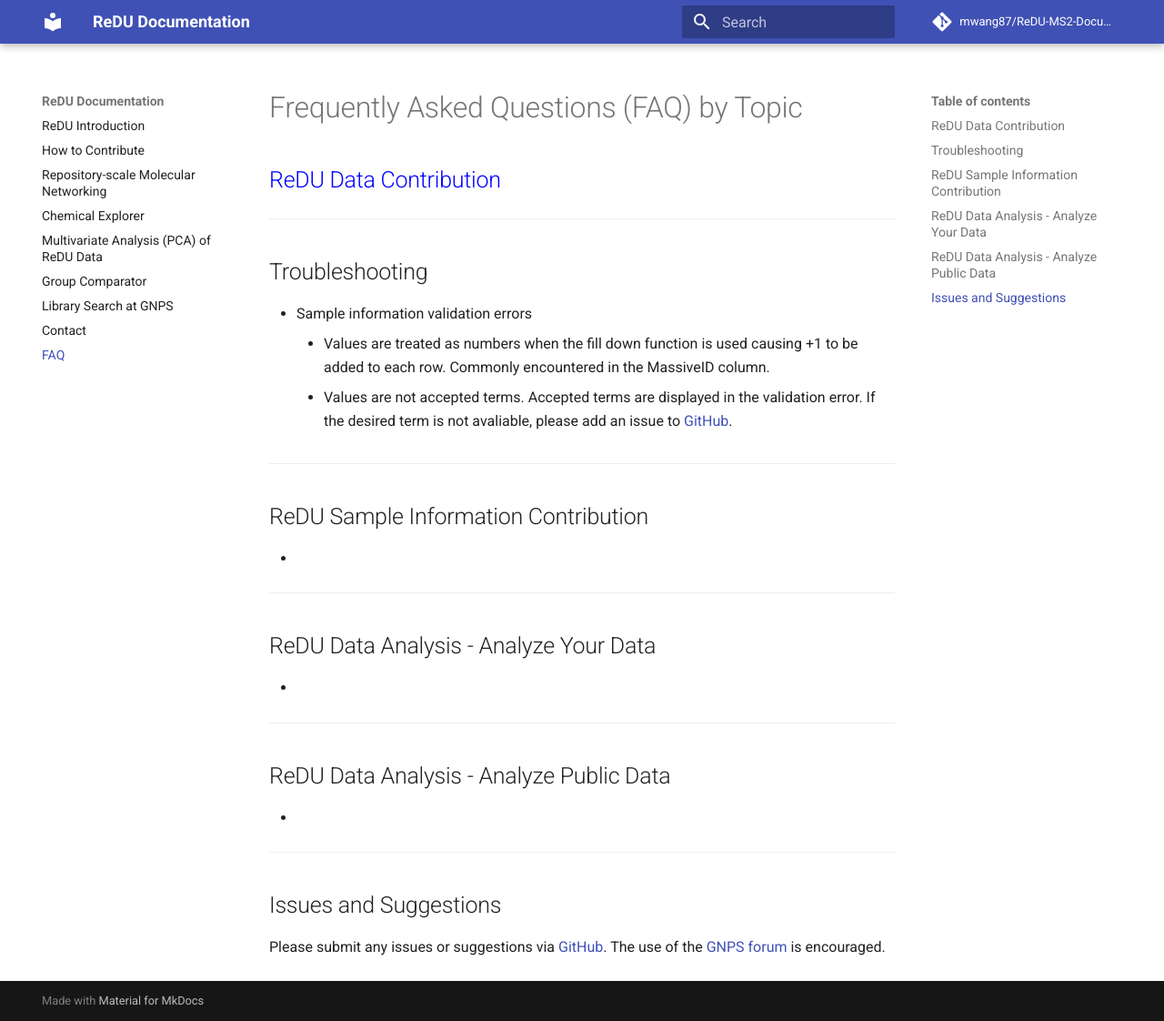
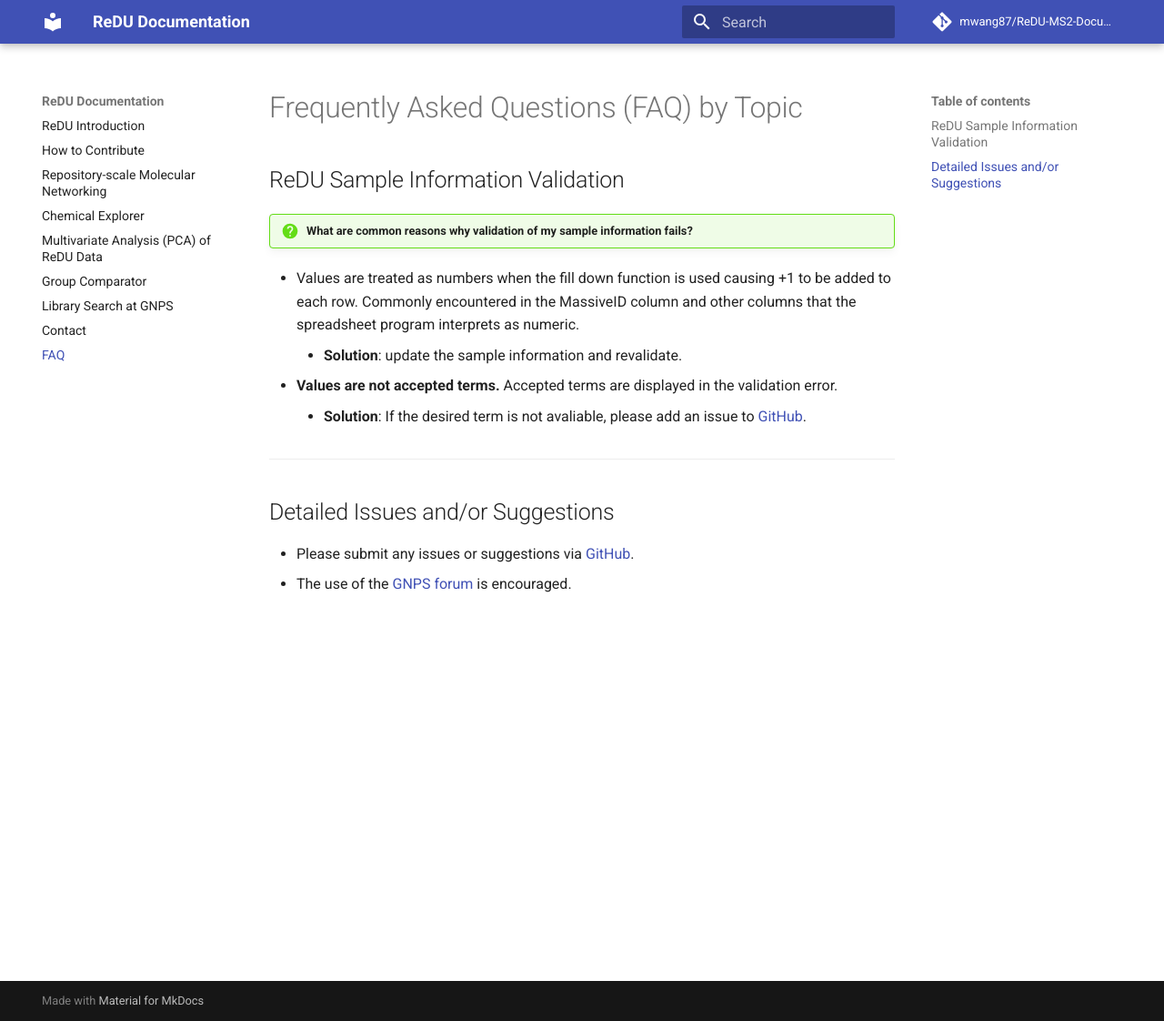
Before and after one commit to mwang87/ReDU-MS2-Documentation, an MkDocs documentation site: the page built from docs/FAQ.md, in a window 1280 px wide and 1122 px high. Shown: the whole window at 91% size. Built offline with MkDocs 1.6.1 and Material for MkDocs 9.7.7, drawn with Linux system fonts in a browser that asks for light colours; comment, search, counter and statistics services are not loaded.

Commit message:
Update FAQ.md

```diff
--- a/docs/FAQ.md
+++ b/docs/FAQ.md
@@ -1,32 +1,14 @@
 # Frequently Asked Questions (FAQ) by Topic
 
-<font color = "blue">
-## ReDU Data Contribution
-</font>
+## ReDU Sample Information Validation
+!!! question "What are common reasons why validation of my sample information fails?"
+   - Values are treated as numbers when the fill down function is used causing +1 to be added to each row. Commonly encountered in the MassiveID column and other columns that the spreadsheet program interprets as numeric.
+      - **Solution**: update the sample information and revalidate.
+   - **Values are not accepted terms.** Accepted terms are displayed in the validation error.
+      - **Solution**: If the desired term is not avaliable, please add an issue to [GitHub](https://github.com/mwang87/ReDU-MS2-GNPS).
 
-___
+---
 
-## Troubleshooting
-- Sample information validation errors
-    * Values are treated as numbers when the fill down function is used causing +1 to be added to each row. Commonly encountered in the MassiveID column.
-    * Values are not accepted terms. Accepted terms are displayed in the validation error. If the desired term is not avaliable, please add an issue to [GitHub](https://github.com/mwang87/ReDU-MS2-GNPS).
-<br>
-
-___
-
-## ReDU Sample Information Contribution
-* <br>
-
-___
-
-## ReDU Data Analysis - Analyze Your Data
-* <br>
-
-___
-
-## ReDU Data Analysis - Analyze Public Data
-* <br>
-___
-
-## Issues and Suggestions
-Please submit any issues or suggestions via [GitHub](https://github.com/mwang87/ReDU-MS2-GNPS). The use of the [GNPS forum](https://groups.google.com/forum/#!forum/molecular_networking_bug_reports) is encouraged.
+## Detailed Issues and/or Suggestions
+- Please submit any issues or suggestions via [GitHub](https://github.com/mwang87/ReDU-MS2-GNPS).
+- The use of the [GNPS forum](https://groups.google.com/forum/#!forum/molecular_networking_bug_reports) is encouraged.
```
